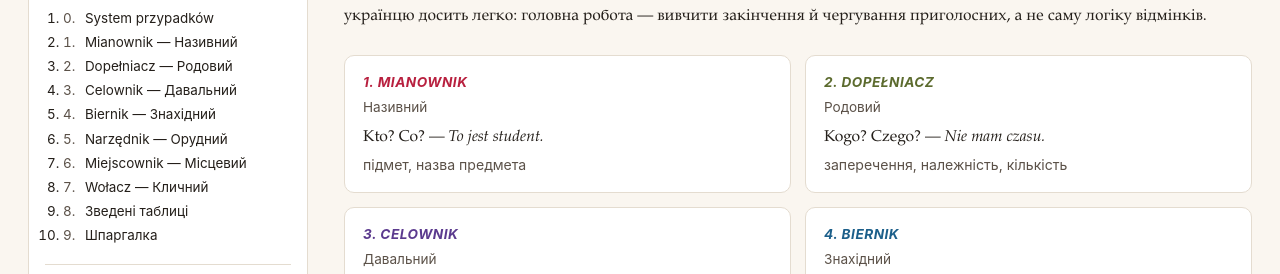
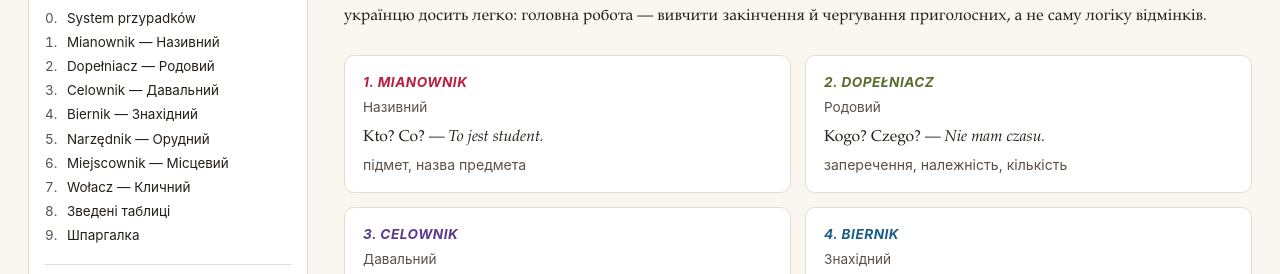
Before and after one commit to jinoleynik/polska-gramatyka, a website: page public/index.html in a window 1280 px wide. Shown: the part 477-751 px from the top of the page. Drawn offline with Linux system fonts and the light colour scheme.

Commit message:
fix list

```diff
--- a/public/styles.css
+++ b/public/styles.css
@@ -153,8 +153,9 @@ a{color:inherit;}
   color:var(--ink-soft);
 }
 .side-nav ol{
+  list-style:none;
   margin:0 0 10px;
-  padding:0 0 4px 18px;
+  padding:0 0 4px;
   font-family:-apple-system,BlinkMacSystemFont,"Segoe UI",Roboto,sans-serif;
   font-size:0.88rem;
   line-height:1.35;
```
